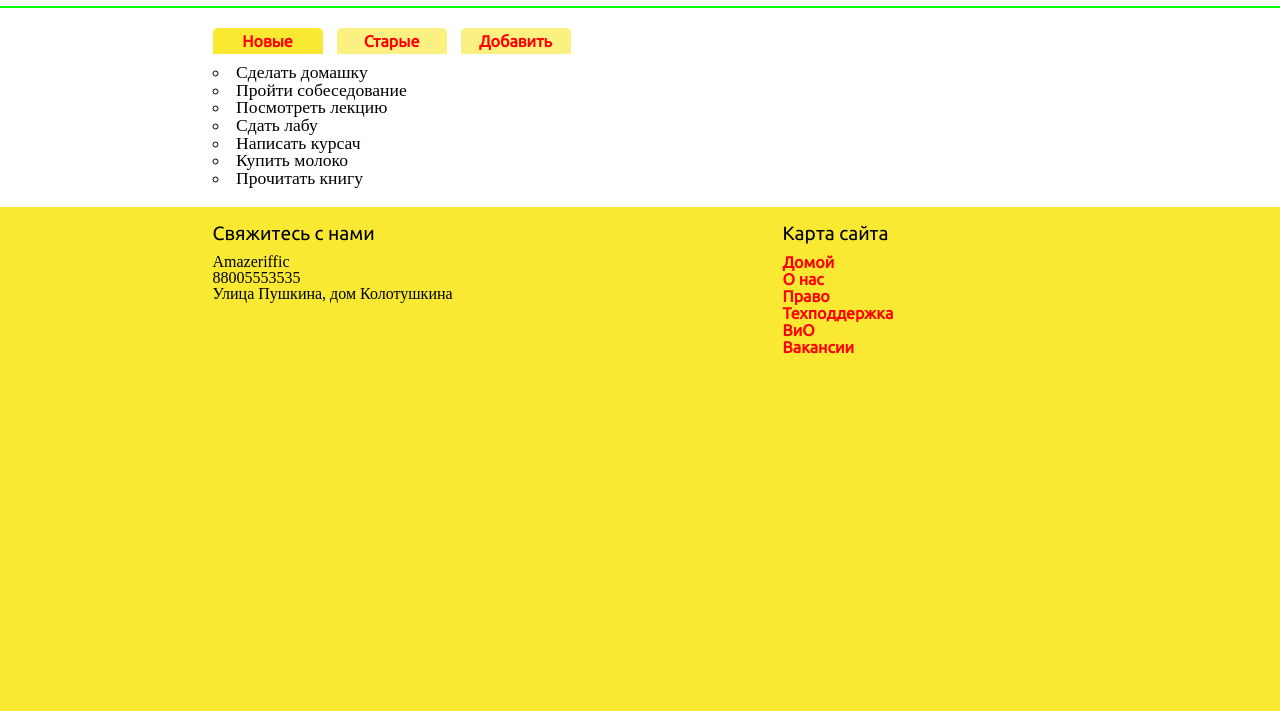
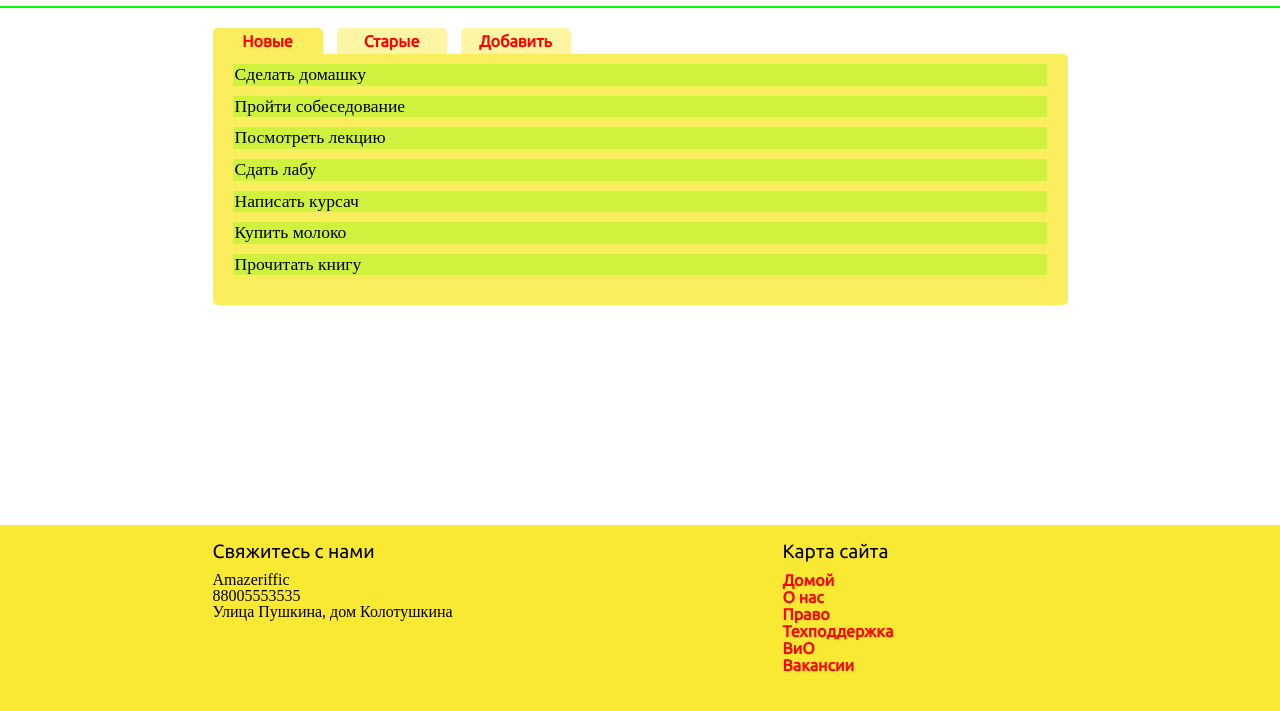
Before and after one commit to sexyDaniel/Amazeriffic, a plain HTML site: page notes.html in a window 1280 px wide. Shown: the part 57-768 px from the top of the page. Drawn offline with nearby package versions, Linux system fonts and the light colour scheme; a web font is replaced by a local one.

Commit message:
Update notesStyle.css

```diff
--- a/styles/notesStyle.css
+++ b/styles/notesStyle.css
@@ -4,15 +4,42 @@
     width: 100px;
     margin-right: 10px;
     text-align: center;
-    background: #f9e8339a;
+    background: #f9e83371;
     padding: 5px;
 }
 
 .tabs a span.active {
-    background: #f9e933;
+    background: #f9e833c9;
 }
 
 main .content{
     font-size: 110%;
     padding-top: 10px;
+    padding-left: 20px;
+    padding-bottom: 20px;
+    margin-bottom: 200px;
+    background: #f9e833c9;
+    border-radius: 0 5px 5px 5px;
 }
+
+main .content li{
+    margin-bottom: 10px;
+    width: 810px;
+    background-color: rgba(126, 252, 0, 0.342);
+    padding: 2px 2px 2px 2px;
+    list-style: none;
+}
+
+.newQuestion{
+    font-size: 110%;
+    border-radius: 5px;
+    max-width: 400px;
+    min-width: 300px;
+    max-height: 100px;
+}
+
+.addBtn{
+    display: block;
+    font-size: 120%;
+
+}
```
